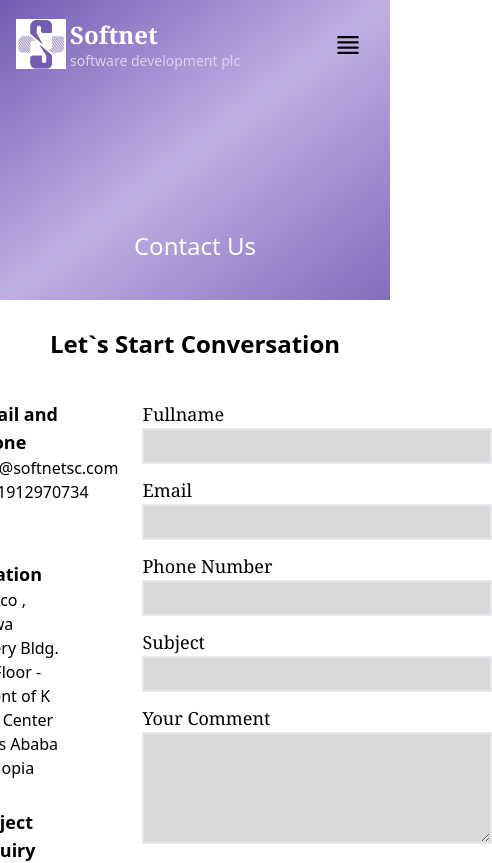
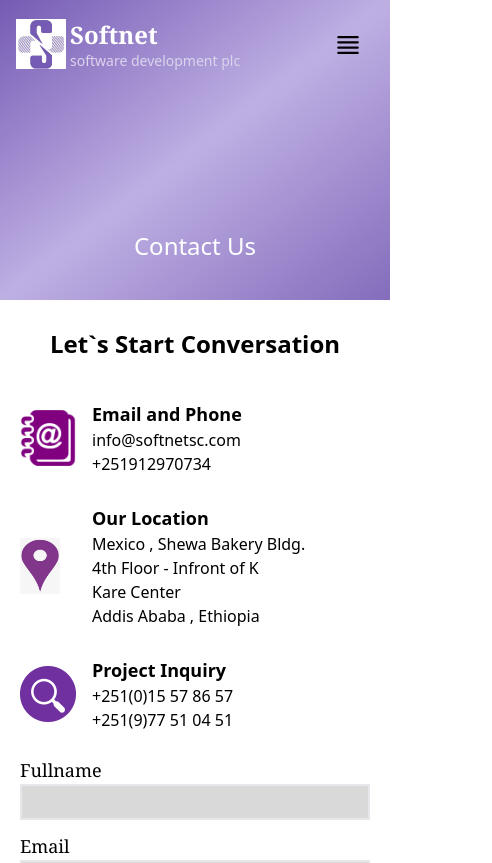
Before and after one commit to mihret1/MSS-Tour-and-tourism-website-, a React (Vite) app in the folder client/: page /contact in a window 390 px wide. Shown: the top 863 px of the page, 492 px wide, since content can reach past the window. Built offline with nearby package versions, Linux system fonts and the light colour scheme.

Commit message:
finish conatct page

```diff
--- a/client/src/pages/ContactsUs.jsx
+++ b/client/src/pages/ContactsUs.jsx
@@ -17,9 +17,7 @@ function ContactsUs() {
 
   return (
     <div>
-      <div className="
-      bg-gradient-to-br from-[#755BB4] via-[#937DC7] via-49% to-[#846DBC] via-[#BEAFE3] via-77%
-      h-[300px]">
+      <div className="bg-gradient-to-br from-[#755BB4] via-[#937DC7] via-49% to-[#846DBC] via-[#BEAFE3] via-77% h-[300px]">
         <NavBar />
         <h1 className="text-2xl text-center text-white pt-[140px]"> Contact Us</h1>
       </div>
@@ -27,7 +25,7 @@ function ContactsUs() {
       <div className=" flex flex-col items-center gap-10 pt-7">
           <h1 className="text-2xl text-center font-semibold">Let`s Start Conversation</h1>
 
-          <div className="flex gap-20">
+          <div className="flex gap-20 max-sm:flex-col max-sm:gap-6 sm:max-md:gap-5">
               <div className=" flex flex-col gap-7">
                 <div className="flex items-center gap-4">
                   <img src={e} className="h-14 w-14"/>
@@ -68,7 +66,7 @@ function ContactsUs() {
               <div className="flex flex-col gap-3">
 
                 <div className="flex flex-col">
-                   <span className="text-lg font-serif	">Fullname</span>
+                   <span className="text-lg font-serif font-semiold">Fullname</span>
                    <input
                    className="outline-none border-2 w-[350px] bg-[#D9D9D9] p-1"
                    value={fullname} type="text" onChange={(e)=>setFullname(e.target.value)} />
@@ -92,14 +90,14 @@ function ContactsUs() {
                    <span className="text-lg font-serif	">Subject</span>
                    <input
                    className="outline-none border-2 w-[350px] bg-[#D9D9D9] p-1"
-                   value={subject} type="text" onChange={(e)=>setFullname(e.target.value)} />
+                   value={subject} type="text" onChange={(e)=>setSubject(e.target.value)} />
                 </div>
 
                 <div className="flex flex-col">
                    <span className="text-lg font-serif	">Your Comment</span>
                    <textarea
                    className="outline-none border-2 w-[350px] bg-[#D9D9D9] p-1 h-28"
-                   value={comment} type="text" onChange={(e)=>setFullname(e.target.value)} />
+                   value={comment} type="text" onChange={(e)=>setComment(e.target.value)} />
                 </div>
 
 
```
